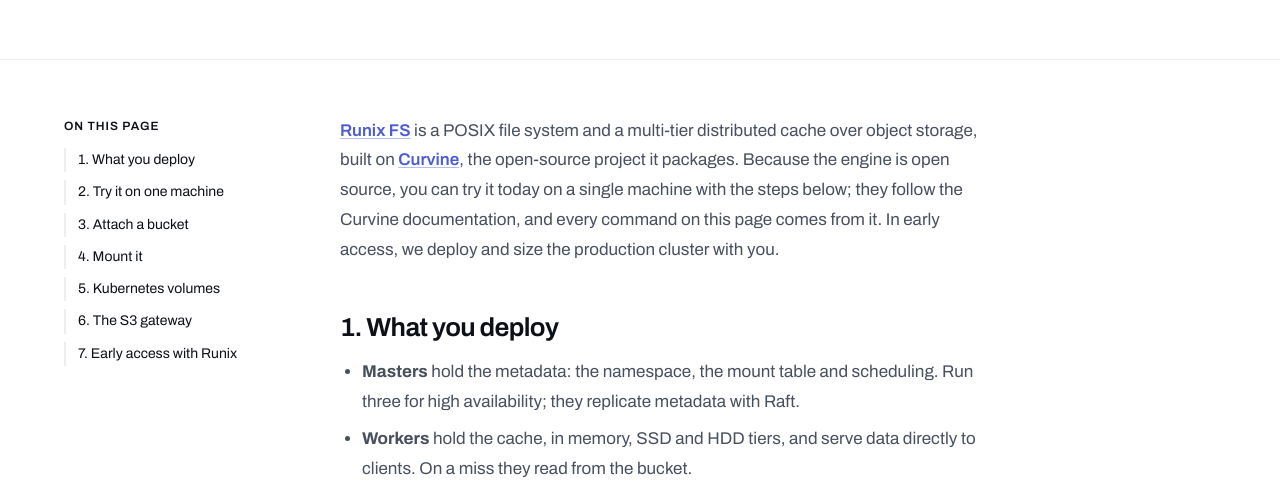
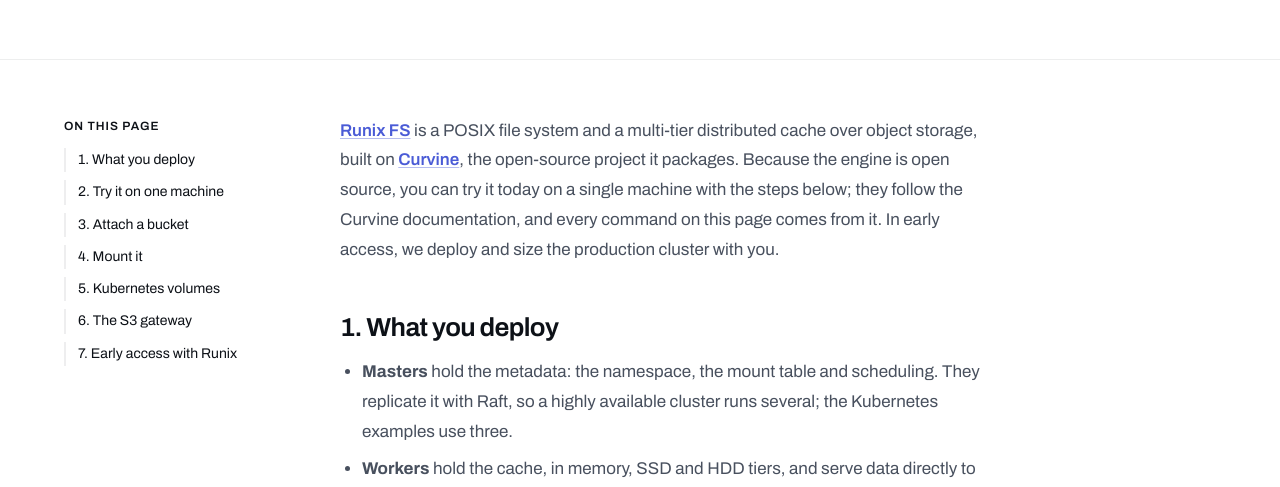
Before and after one commit to cuihuan/runix-site, a website: page docs/fs.html in a window 1280 px wide. Shown: the part 287-774 px from the top of the page. Drawn offline with Linux system fonts and the light colour scheme.

Commit message:
fs: the 2.7x figure is an upper bound in the AWS post, so the band says so; docs cite the three-master example instead of prescribing it

```diff
--- a/docs/fs.html
+++ b/docs/fs.html
@@ -139,7 +139,7 @@
 
 <h2 id="what-you-deploy">1. What you deploy</h2>
 <ul>
-<li><strong>Masters</strong> hold the metadata: the namespace, the mount table and scheduling. Run three for high availability; they replicate metadata with Raft.</li>
+<li><strong>Masters</strong> hold the metadata: the namespace, the mount table and scheduling. They replicate it with Raft, so a highly available cluster runs several; the Kubernetes examples use three.</li>
 <li><strong>Workers</strong> hold the cache, in memory, SSD and HDD tiers, and serve data directly to clients. On a miss they read from the bucket.</li>
 <li><strong>Access</strong> is whichever of these your workloads need: the FUSE daemon for a POSIX mount, the S3-compatible gateway, the CSI driver for Kubernetes, or the Java, Python and Rust SDKs.</li>
 </ul>
```
Also changed, not shown: fs.html (+1 -1 lines).
